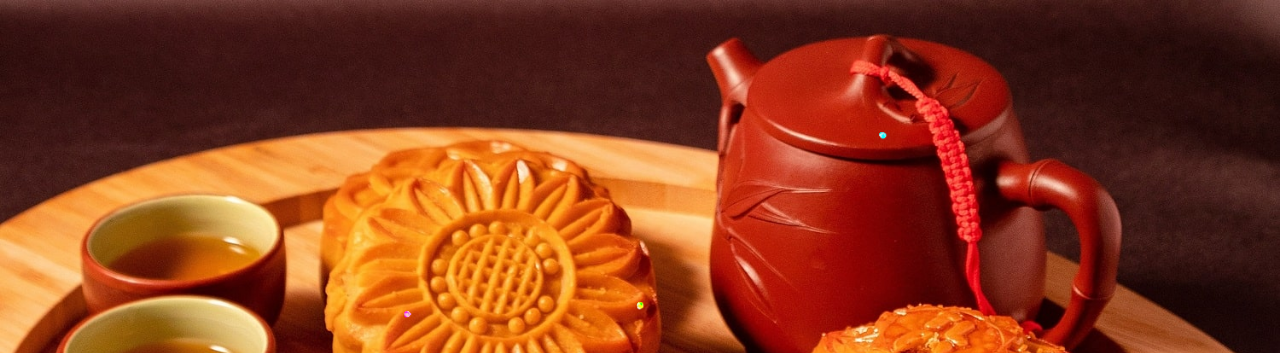
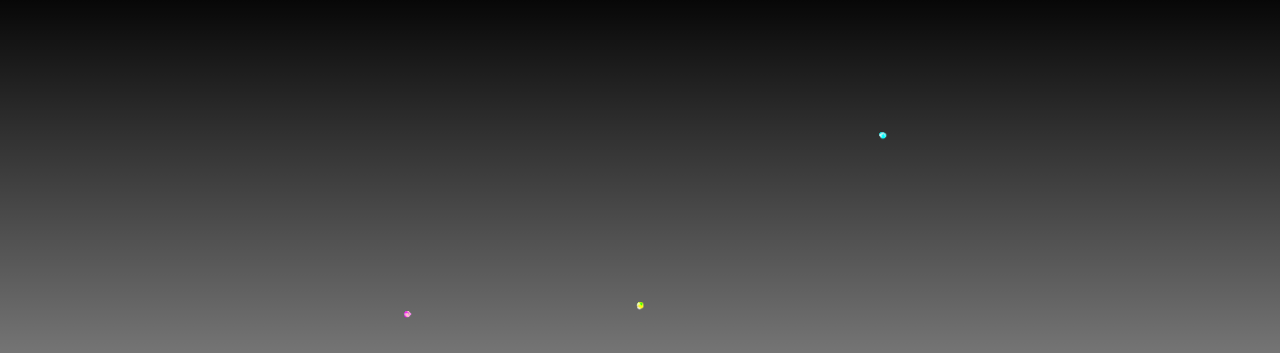
Before and after one commit to MinhDuc098/kidding, a plain HTML site: page index.html in a window 1280 px wide. Shown: the top 353 px of the page. Drawn offline with nearby package versions, Linux system fonts and the light colour scheme.

Commit message:
Update index.html

```diff
--- a/index.html
+++ b/index.html
@@ -20,7 +20,6 @@
 
   </head>
   <body>
-    <img src="nguyen-lieu-lam-banh-trung-thu-1.jpg" alt="" class="img-fluid"/>
     <div class="contein">
 
       <div class="firework"></div>
```
